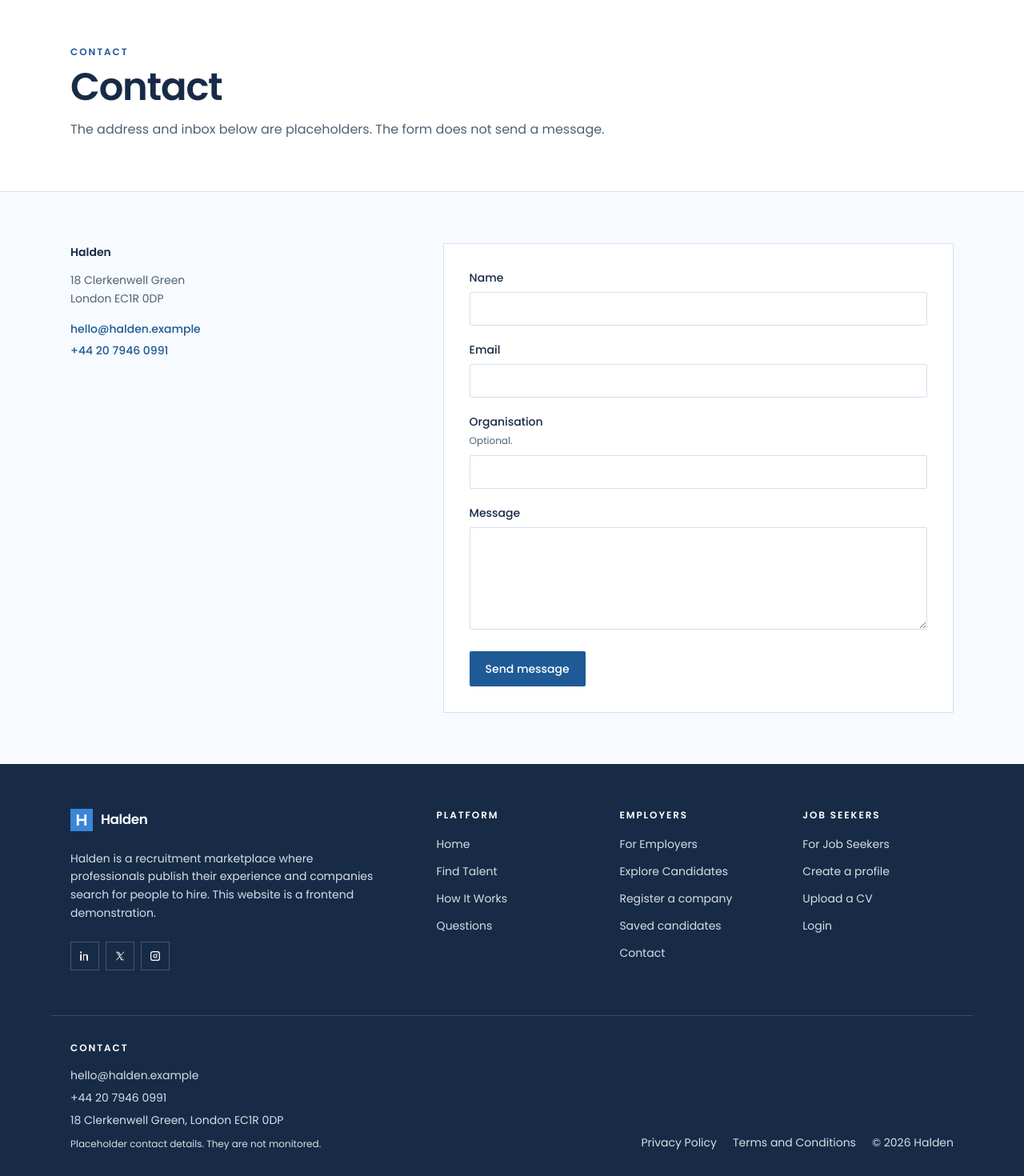
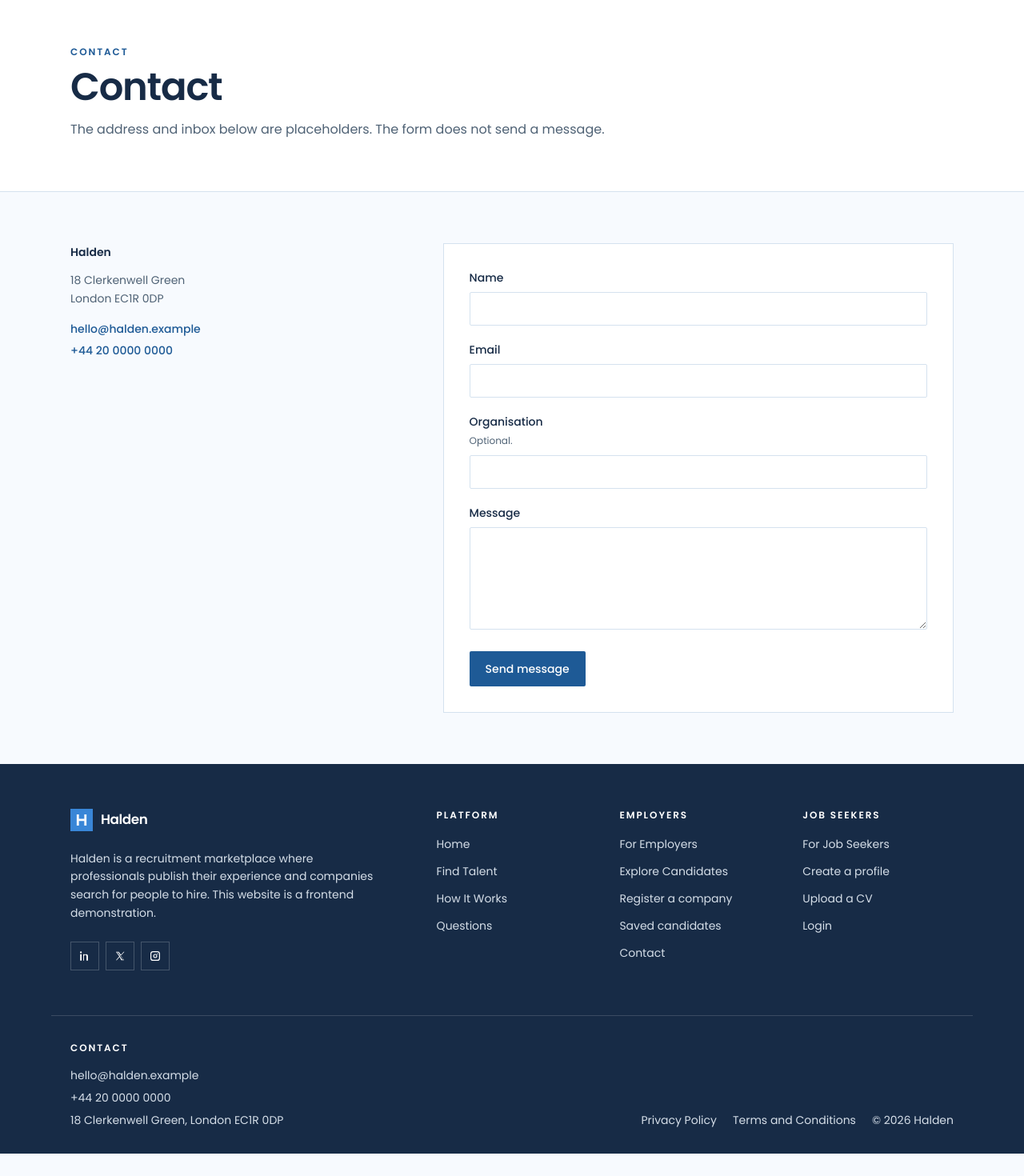
Before and after one commit to Engineering-Alasoft/Holden-hr, a Next.js app: page /contact in a window 1280 px wide. Shown: the part 80-1550 px from the top of the page at 80% size. After the commit the page ends 1522 px from the top, so only its background shows below. Built offline with nearby package versions, Linux system fonts and the light colour scheme.

Commit message:
Update contact phone number in ContactPage component

```diff
--- a/app/contact/page.js
+++ b/app/contact/page.js
@@ -26,7 +26,7 @@ export default function ContactPage() {
             </p>
             <p className="mt-1">
               <a className="font-medium text-action" href="tel:+442079460991">
-                +44 20 7946 0991
+                +44 20 0000 0000
               </a>
             </p>
           </div>
--- a/components/SiteFooter.js
+++ b/components/SiteFooter.js
@@ -96,13 +96,12 @@ export default function SiteFooter() {
             </li>
             <li>
               <a href="tel:+442079460991" className="hover:text-white">
-                +44 20 7946 0991
+                +44 20 0000 0000
               </a>
             </li>
             <li>18 Clerkenwell Green, London EC1R 0DP</li>
           </ul>
-          <p className="mt-3 text-xs text-[#D5DEE8]">Placeholder contact details. They are not monitored.</p>
-        </div>
+                  </div>
         <div className="flex flex-wrap items-end gap-x-5 gap-y-2 md:justify-end">
           <Link href="/privacy" className="text-sm text-[#D5DEE8] hover:text-white">
             Privacy Policy
```
